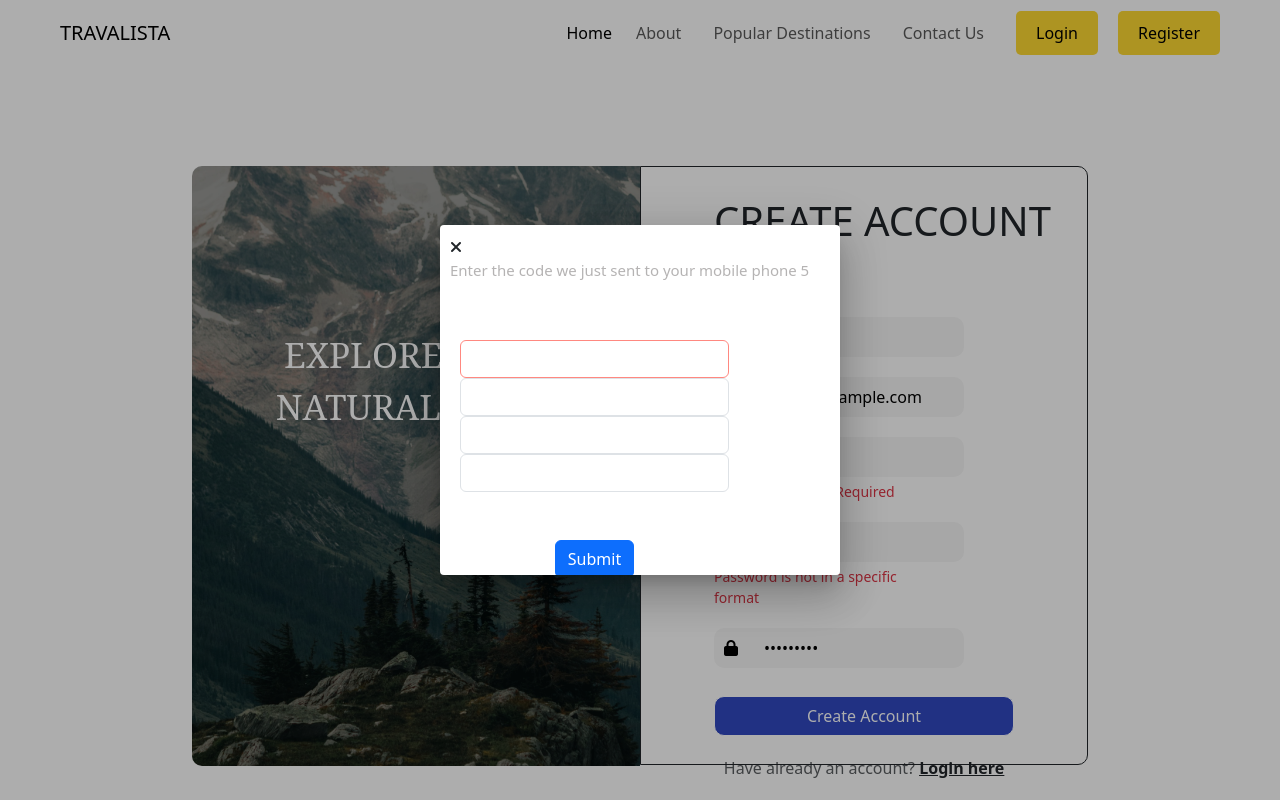
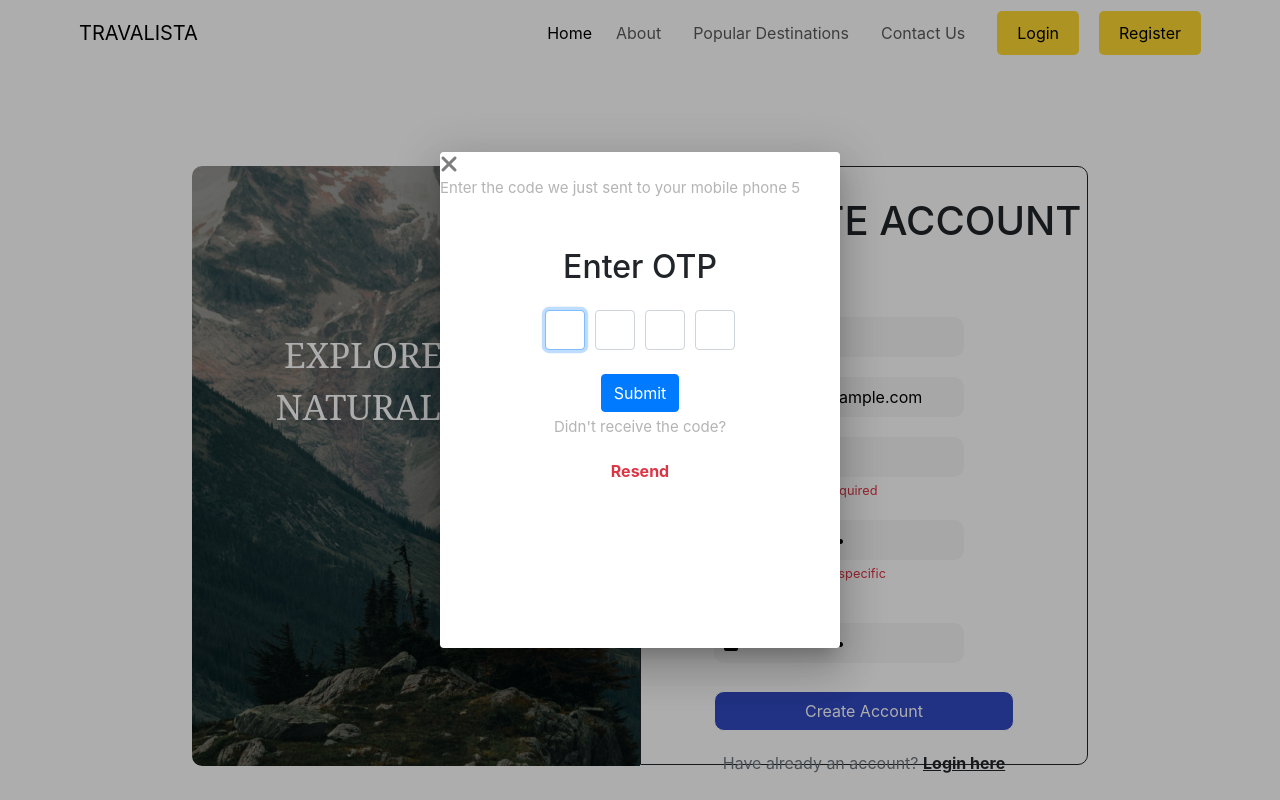
Before and after one commit to mohammedshafinc/TRAVALISTA-FRONTEND, an Angular app: page /userregistration in a window 1280 px wide. Both pictures are taken after typing "Sample", "name@example.com", "5", "Sample123", "Sample123" into the empty fields and a click on the button "Create Account". Built offline with nearby package versions, Linux system fonts and the light colour scheme; no server answers.

Commit message:
password validation

```diff
--- a/src/app/components/signup/otp-verification-dialog-component/otp-verification-dialog-component.component.html
+++ b/src/app/components/signup/otp-verification-dialog-component/otp-verification-dialog-component.component.html
@@ -1,4 +1,4 @@
-<!-- OtpVerificationDialogComponent HTML -->
+<!-- OtpVerificationDialogComponent HTML
 <div class="modal-content card" >
     <span class="close" (click)="closeDialog()"><i class="fa-solid fa-xmark thett" ></i></span>
 
@@ -6,21 +6,86 @@
       Enter the code we just sent to your mobile phone {{data.mobileNumber}}
       <b class="text-danger"></b>
     </span>
-    <form action="" class="modal-content card">
+
+    <div class="container">
+      <div class="card">
         <div class="d-flex flex-row mt-5">
           <form action="" (ngSubmit)="onOtpSubmit()">
             <input type="text" class="form-control" [(ngModel)]="otp.one" name="one">
-      <input type="text" class="form-control"  [(ngModel)]="otp.two" name="two">
-      <input type="text" class="form-control"  [(ngModel)]="otp.three" name="three">
-      <input type="text" class="form-control"  [(ngModel)]="otp.four" name="four">
+            <input type="text" class="form-control" [(ngModel)]="otp.two" name="two">
+            <input type="text" class="form-control" [(ngModel)]="otp.three" name="three">
+            <input type="text" class="form-control" [(ngModel)]="otp.four" name="four">
             <div class="text-center mt-5">
               <button type="submit" class="btn btn-primary">Submit</button>
               <span class="d-block mobile-text">Didn't receive the code?</span>
-        <span class="font-weight-bold text-danger cursor ">Resend</span>
+              <span class="font-weight-bold text-danger cursor">Resend</span>
             </div>
           </form>
         </div>
-  </form>
+      </div>
+    </div>
+
+
 
 
   </div>
+   -->
+
+<!-- Bootstrap CSS -->
+<link
+  rel="stylesheet"
+  href="https://stackpath.bootstrapcdn.com/bootstrap/4.5.2/css/bootstrap.min.css"
+/>
+<style></style>
+
+<div class="modal-content card" >
+  <span class="close" (click)="closeDialog()"><i class="fa-solid fa-xmark thett" ></i></span>
+
+  <span class="mobile-text">
+    Enter the code we just sent to your mobile phone {{data.mobileNumber}}
+    <b class="text-danger"></b>
+  </span>
+</div>
+<div class="container mt-5">
+  <h2 class="text-center mb-4">Enter OTP</h2>
+  <form (ngSubmit)="onOtpSubmit()">
+    <div class="form-row justify-content-center">
+      <input
+        type="text"
+        class="form-control otp-input"
+        [(ngModel)]="otp.one"
+        name="one"
+      />
+      <input
+        type="text"
+        class="form-control otp-input"
+        [(ngModel)]="otp.two"
+        name="two"
+      />
+      <input
+        type="text"
+        class="form-control otp-input"
+        [(ngModel)]="otp.three"
+        name="three"
+      />
+      <input
+        type="text"
+        class="form-control otp-input"
+        [(ngModel)]="otp.four"
+        name="four"
+      />
+    </div>
+    <div
+      class="form-row justify-content-center mt-4 d-flex flex-column align-items-center gap-1"
+    >
+      <button type="submit" class="btn btn-primary">Submit</button>
+      <p class="d-block mobile-text">Didn't receive the code?</p>
+      <p class="font-weight-bold text-danger cursor">Resend</p>
+    </div>
+  </form>
+</div>
+
+<!-- Bootstrap JS and dependencies -->
+<script src="https://code.jquery.com/jquery-3.5.1.slim.min.js"></script>
+<script src="https://cdn.jsdelivr.net/npm/@popperjs/core@2.5.4/dist/umd/popper.min.js"></script>
+<script src="https://stackpath.bootstrapcdn.com/bootstrap/4.5.2/js/bootstrap.min.js"></script>
--- a/src/app/components/signup/otp-verification-dialog-component/otp-verification-dialog-component.component.scss
+++ b/src/app/components/signup/otp-verification-dialog-component/otp-verification-dialog-component.component.scss
@@ -1,38 +1,53 @@
-.card {
-    width: 400px;
-    padding: 10px;
-    border-radius: 20px;
-    background: #fff;
+// .card {
+//     width: 400px;
+//     padding: 10px;
+//     border-radius: 20px;
+//     background: #fff;
+//     border: none;
+//     height: 350px;
+//     position: relative;
+//     margin: auto;
+//     margin-top: 20px;
+//   }
+
+//   .container {
+//     height: 100vh;
+//   }
+
+//   body {
+//     background: #eee;
+//   }
+  .card{
     border: none;
-    height: 350px;
-    position: relative;
   }
-
-  .container {
-    height: 100vh;
-  }
-
-  body {
-    background: #eee;
-  }
-
-  .mobile-text {
-    color: #989696b8;
+   .mobile-text {
+       color: #989696b8;
     font-size: 15px;
   }
 
-  .form-control {
-    margin-right: 12px;
-  }
+//   .form-control {
+//     margin-right: 12px;
+//   }
 
-  .form-control:focus {
-    color: #495057;
-    background-color: #fff;
-    border-color: #ff8880;
-    outline: 0;
-    box-shadow: none;
-  }
+//   .form-control:focus {
+//     color: #495057;
+//     background-color: #fff;
+//     border-color: #ff8880;
+//     outline: 0;
+//     box-shadow: none;
+//   }
 
-  .cursor {
-    cursor: pointer;
-  }
+//   .cursor {
+//     cursor: pointer;
+//   }
+
+.container{
+  height: 50vh;
+}
+.otp-input {
+  width: 40px;
+  height: 40px;
+  text-align: center;
+  margin: 0 5px;
+  font-size: 20px;
+}
--- a/src/app/components/signup/signup.component.html
+++ b/src/app/components/signup/signup.component.html
@@ -91,6 +91,7 @@
             </div>
           </div>
 
+
           <div class="input-container">
             <i class="fa-solid fa-lock icon" style="color: #000000"></i>
             <input
--- a/src/app/components/signup/signup.component.ts
+++ b/src/app/components/signup/signup.component.ts
@@ -17,18 +17,16 @@ import { UserDAtaService } from 'src/app/userData.service';
   styleUrls: ['./signup.component.scss'],
 })
 export class SignupComponent {
-
-  variable = 'string'
+  variable = 'string';
   submit = false;
-
-
+  errmsg = '';
 
   constructor(
     private fb: FormBuilder,
     private http: HttpClient,
     private signupserv: SignupService,
     private dialog: MatDialog,
-    private userData : UserDAtaService
+    private userData: UserDAtaService
   ) {}
 
   registrationForm = this.fb.group({
@@ -62,15 +60,10 @@ export class SignupComponent {
       dialogRef.afterClosed().subscribe((result) => {
         console.log('dialog was closed');
       });
-
-
-
     }, 1000);
 
 
   }
-
-
 
   formData = new FormData();
 
@@ -79,21 +72,21 @@ export class SignupComponent {
   }
 
   onsubmit() {
-
     this.submit = true;
     const formvalues = this.registrationForm.value;
     console.log(formvalues);
 
-
     this.signupserv.apiCall(formvalues).subscribe({
       next: (data) => {
         console.log('response from server', data);
+
       },
       error: (err) => {
-        console.log(err);
+        this.errmsg = err;
+        console.log("messge error",this.errmsg);
+        console.log("main error",err);
       },
-
     });
-    this.userData.setData(this.registrationForm.value)
+    this.userData.setData(this.registrationForm.value);
   }
 }
```
Also changed, not shown: src/app/common.service.ts (added, +20 -0 lines), 1 other file (tests, documents, lock files or other folders). Lines whose indentation alone changed are shown as unchanged.
